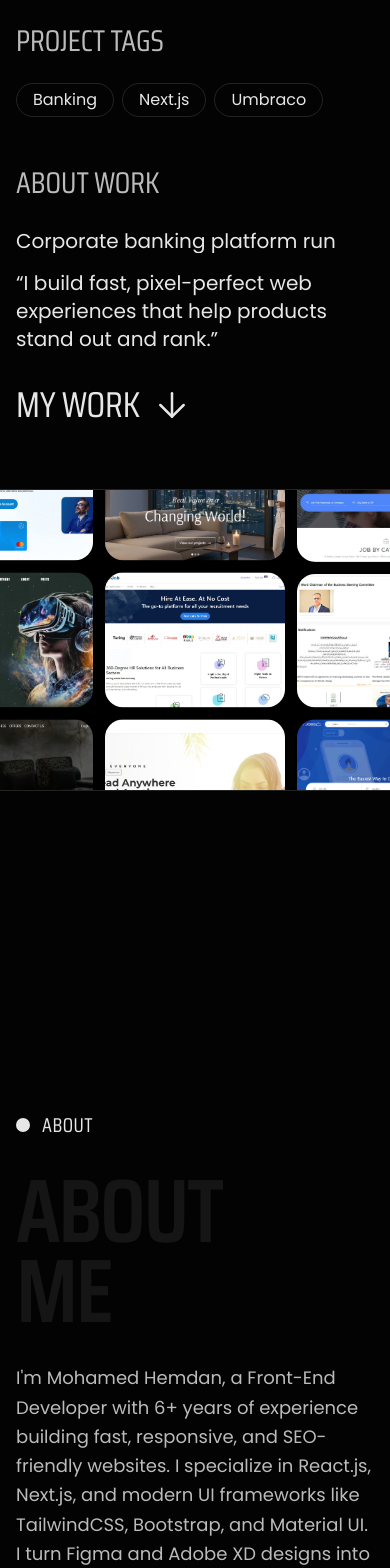
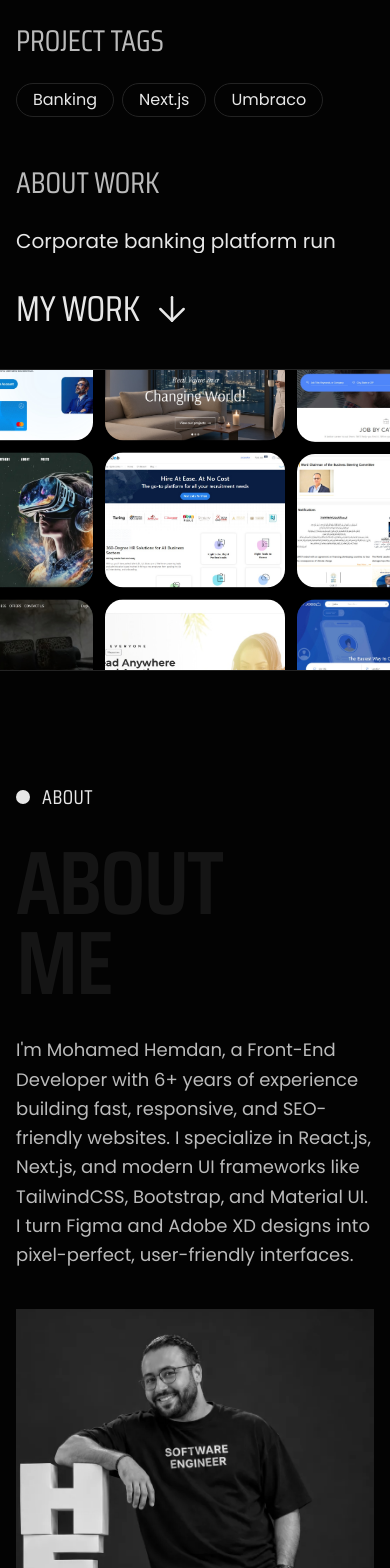
Before and after one commit to Hemdan1994/Portfolio, a React (Vite) app: page / in a window 390 px wide. Shown: the part 1435-3003 px from the top of the page. Built offline with nearby package versions, Linux system fonts and the light colour scheme.

Commit message:
fix: reduce section spacing on mobile
Co-authored-by: Cursor <cursoragent@cursor.com>

```diff
--- a/src/components/About.tsx
+++ b/src/components/About.tsx
@@ -75,9 +75,9 @@ export function About() {
   )
 
   return (
-    <section id="about" ref={root} className="py-32 lg:py-48">
-      <div className="container-x space-y-32 lg:space-y-48">
-        <div className="grid items-end gap-16 lg:grid-cols-2 lg:gap-32">
+    <section id="about" ref={root} className="py-12 lg:py-48">
+      <div className="container-x space-y-20 lg:space-y-48">
+        <div className="grid items-end gap-10 lg:grid-cols-2 lg:gap-32">
           <div className="space-y-8">
             <Label>About</Label>
             <h1 className="text-[clamp(90px,12vw,12vw)] leading-[clamp(80px,9vw,9vw)] font-semibold tracking-tight">
@@ -99,7 +99,7 @@ export function About() {
           </div>
         </div>
 
-        <div className="grid gap-16 lg:grid-cols-2 lg:gap-32">
+        <div className="grid gap-10 lg:grid-cols-2 lg:gap-32">
           <div>
             <h1 className={`lg:sticky lg:top-16 ${titleClass}`}>
               <span className="fill-text">
@@ -122,7 +122,7 @@ export function About() {
           </div>
         </div>
 
-        <div className="grid gap-16 lg:grid-cols-2 lg:gap-32">
+        <div className="grid gap-10 lg:grid-cols-2 lg:gap-32">
           <div>
             <h1 className={`lg:sticky lg:top-16 ${titleClass}`}>
               <span className="fill-text">
@@ -158,7 +158,7 @@ export function About() {
           </div>
         </div>
 
-        <div className="grid gap-16 lg:grid-cols-2 lg:gap-32">
+        <div className="grid gap-10 lg:grid-cols-2 lg:gap-32">
           <div>
             <h1 className={`lg:sticky lg:top-16 ${titleClass}`}>
               <span className="fill-text">
@@ -193,7 +193,7 @@ export function About() {
           </div>
         </div>
 
-        <div className="grid gap-16 lg:grid-cols-2 lg:gap-32">
+        <div className="grid gap-10 lg:grid-cols-2 lg:gap-32">
           <div>
             <div className="space-y-10 lg:sticky lg:top-20">
               <h1 className={titleClass}>
--- a/src/components/Contact.tsx
+++ b/src/components/Contact.tsx
@@ -23,7 +23,7 @@ export function Contact() {
   }
 
   return (
-    <section id="contact" className="pt-32 pb-32 lg:pt-48">
+    <section id="contact" className="pt-12 pb-12 lg:pt-48 lg:pb-32">
       <div className="container-x">
         <Separator />
       </div>
@@ -43,7 +43,7 @@ export function Contact() {
         </div>
       </div>
 
-      <div className="container-x space-y-20 lg:space-y-24">
+      <div className="container-x space-y-12 lg:space-y-24">
         <h1 className="text-6xl leading-[0.95] font-medium normal-case sm:text-7xl lg:text-9xl 2xl:text-[10.75rem]">
           ✺ Interested in
           <br />
@@ -73,7 +73,7 @@ export function Contact() {
 
         <form onSubmit={submit} className="border-y border-(--border)">
           <div className="grid md:grid-cols-2">
-            <label className="block space-y-4 border-(--border) py-12 md:border-r md:py-16 md:pr-8">
+            <label className="block space-y-4 border-(--border) py-8 md:border-r md:py-16 md:pr-8">
               <h1 className="text-3xl">Your name *</h1>
               <input
                 required
@@ -83,7 +83,7 @@ export function Contact() {
                 className="w-full text-2xl"
               />
             </label>
-            <label className="block space-y-4 border-t border-(--border) py-12 md:border-t-0 md:py-16 md:pl-8">
+            <label className="block space-y-4 border-t border-(--border) py-8 md:border-t-0 md:py-16 md:pl-8">
               <h1 className="text-3xl">Your email *</h1>
               <input
                 required
@@ -96,7 +96,7 @@ export function Contact() {
             </label>
           </div>
           <div className="grid border-t border-(--border) lg:grid-cols-12">
-            <label className="block space-y-4 py-12 lg:col-span-9 lg:py-16 lg:pr-8">
+            <label className="block space-y-4 py-8 lg:col-span-9 lg:py-16 lg:pr-8">
               <h1 className="text-3xl">Your message *</h1>
               <textarea
                 required
--- a/src/components/Credentials.tsx
+++ b/src/components/Credentials.tsx
@@ -56,7 +56,7 @@ export function Credentials() {
   const aiLoop = [...aiCases, ...aiCases, ...aiCases, ...aiCases]
 
   return (
-    <section id="credentials" className="overflow-hidden py-32 lg:py-48">
+    <section id="credentials" className="overflow-hidden py-12 lg:py-48">
       <div className="container-x mb-20 flex flex-col justify-between gap-10 lg:flex-row lg:items-end">
         <div className="space-y-8">
           <Label>Certificates & AI</Label>
--- a/src/components/Hero.tsx
+++ b/src/components/Hero.tsx
@@ -145,7 +145,7 @@ export function Hero() {
       </div>
 
       <div className="relative">
-        <div className="sticky top-0 z-[2] bg-(--bg-secondary) py-16">
+        <div className="sticky top-0 z-[2] bg-(--bg-secondary) py-10 lg:py-16">
           <div className="fade-in absolute -top-20 left-1/2 z-10 flex w-max -translate-x-1/2 items-center gap-4 bg-black p-2 pr-5">
             <div className="flex">
               {badgeFaces.map((src, i) => (
@@ -181,8 +181,8 @@ export function Hero() {
           </div>
         </div>
 
-        <div className="relative z-20 bg-(--bg-secondary) pb-48">
-          <div className="container-x space-y-16 pt-16">
+        <div className="relative z-20 bg-(--bg-secondary) pb-16 lg:pb-48">
+          <div className="container-x space-y-10 pt-10 lg:space-y-16 lg:pt-16">
             <Separator />
             <div className="flex flex-col items-start justify-between gap-8 lg:flex-row lg:items-end">
               <p className="font-secondary text-xl text-(--text-primary) lg:w-140 lg:text-2xl">
@@ -201,7 +201,7 @@ export function Hero() {
             </div>
           </div>
 
-          <div className="mosaic-wrap mt-16 overflow-hidden border-y border-(--border) bg-black lg:aspect-[1.5/1]">
+          <div className="mosaic-wrap mt-10 overflow-hidden lg:mt-16 border-y border-(--border) bg-black lg:aspect-[1.5/1]">
             <div className="mosaic-grid grid grid-cols-3 gap-2 p-2 lg:gap-4 lg:p-4">
               {mosaic.map((col, ci) => (
                 <div key={ci} className={`flex flex-col gap-2 lg:gap-4 ${ci === 1 ? 'mosaic-mid' : ''}`}>
--- a/src/components/Services.tsx
+++ b/src/components/Services.tsx
@@ -73,7 +73,7 @@ export function Services() {
               src={service.image}
               alt=""
               loading="lazy"
-              className="pointer-events-none absolute top-1/2 left-1/2 h-auto w-[320px] max-w-[80%] -translate-x-1/2 -translate-y-1/2 origin-top scale-y-[1.15] rounded-lg opacity-0 grayscale transition-all duration-1000 group-hover:scale-y-100 group-hover:opacity-100 sm:w-[440px] xl:w-[560px]"
+              className="pointer-events-none absolute top-1/2 left-1/2 h-auto w-[320px] max-w-[80%] -translate-x-1/2 -translate-y-1/2 origin-top scale-y-[1.15] rounded-lg opacity-0 grayscale transition-all duration-1000 group-hover:scale-y-100 group-hover:opacity-100 max-lg:scale-y-100 max-lg:opacity-60 sm:w-[440px] xl:w-[560px]"
             />
 
             <div className="relative z-10 space-y-4 text-white mix-blend-difference">
--- a/src/components/Work.tsx
+++ b/src/components/Work.tsx
@@ -163,7 +163,7 @@ export function Work() {
   )
 
   return (
-    <section id="portfolio" ref={root} className="pt-32 lg:pt-48">
+    <section id="portfolio" ref={root} className="pt-12 lg:pt-48">
       <div className="container-x space-y-16">
         <Separator />
         <div className="grid items-end gap-12 lg:grid-cols-2">
@@ -194,7 +194,7 @@ export function Work() {
         </div>
       </div>
 
-      <div className="mt-24 lg:mt-32">
+      <div className="mt-12 lg:mt-32">
         {featuredWork.map((project, i) => {
           const num = String(i + 1).padStart(2, '0')
           return (
```
